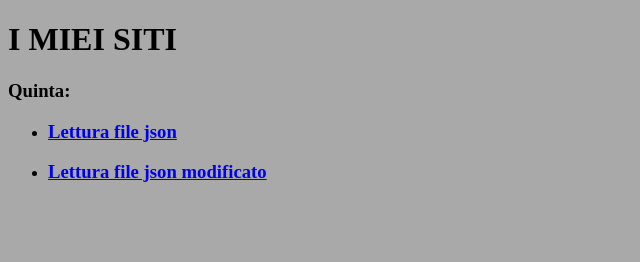
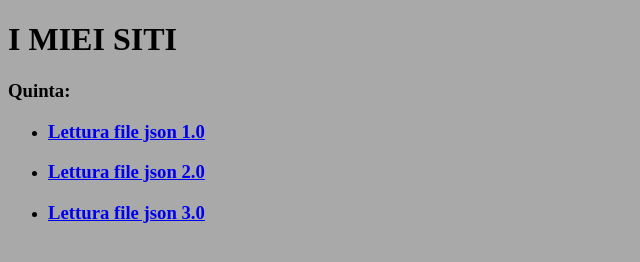
Before and after one commit to GalloDavide/gallodavide.github.io, a plain HTML site: page index.html in a window 1280 px wide. Shown: the whole page, without its empty margins (0-640 px from the left). Drawn offline with Linux system fonts and the light colour scheme.

Commit message:
Update index.html

```diff
--- a/index.html
+++ b/index.html
@@ -10,8 +10,8 @@
     <h1>I MIEI SITI</h1>
     <h3>Quinta:</h3>
     <ul>
-        <li><a href="letturaFile.html"><h3>Lettura file json</h3></a></li>
-        <li><a href="letturaFile2.html"><h3>Lettura file json modificato</h3></a></li>
-
+        <li><a href="letturaFile.html"><h3>Lettura file json 1.0</h3></a></li>
+        <li><a href="letturaFile2.html"><h3>Lettura file json 2.0</h3></a></li>
+        <li><a href="letturaFile3.html"><h3>Lettura file json 3.0</h3></a></li>
     </ul>
 </html>
```
